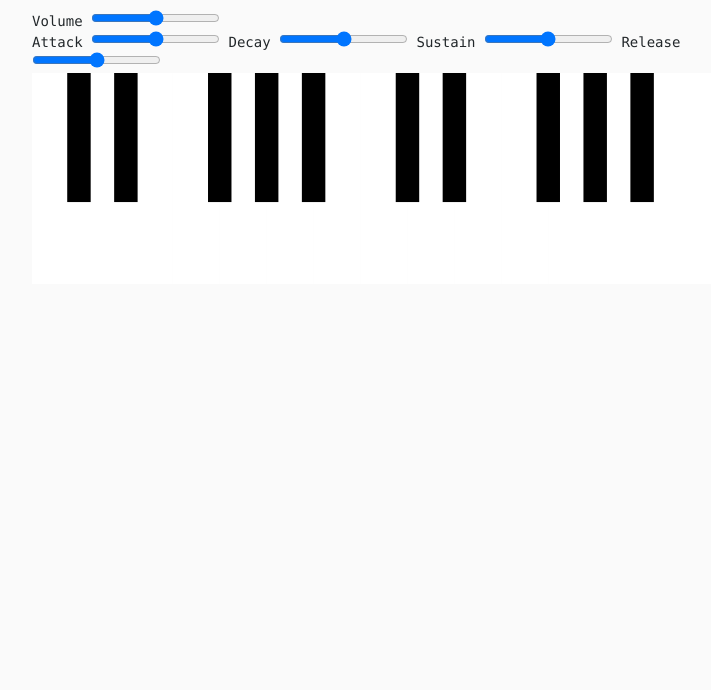
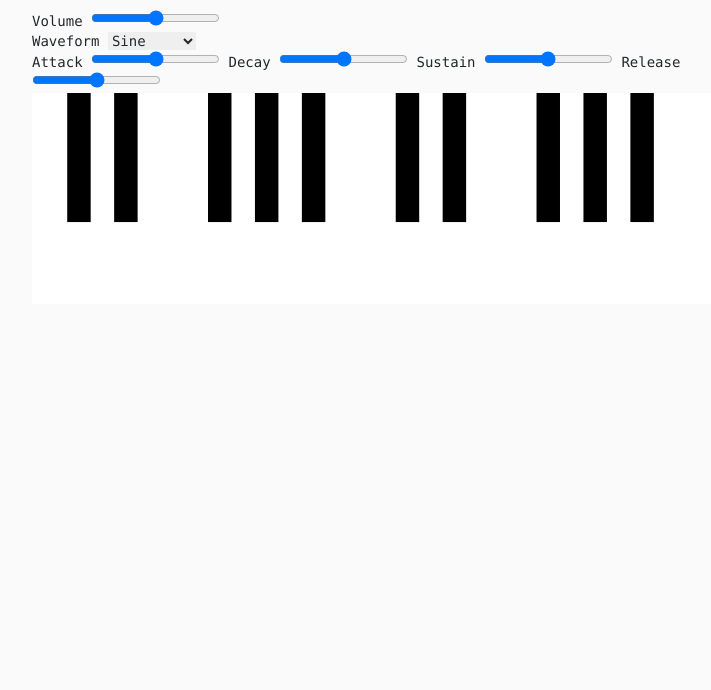
Before and after one commit to nealmm/web-audio-synth, a website built with Vite: page index.html in a window 1280 px wide. Shown: the part 110-800 px from the top of the page, without its empty margins (256-967 px from the left). Built offline with nearby package versions, Linux system fonts and the light colour scheme.

Commit message:
Added waveform select

```diff
--- a/index.html
+++ b/index.html
@@ -12,6 +12,15 @@
     <div class="w-full h-full">
       <label for="volume">Volume</label>
       <input id="volume" type="range" min="0" max="1" step="0.01">
+    </div>
+    <div class="w-full h-full">
+      <label for="waveform">Waveform</label>
+      <select id="waveform">
+        <option value="sine">Sine</option>
+        <option value="square">Square</option>
+        <option value="sawtooth">Sawtooth</option>
+        <option value="triangle">Triangle</option>
+      </select>
     </div>
     <div class="w-full h-full">
       <label for="attack">Attack</label>
--- a/src/main.ts
+++ b/src/main.ts
@@ -19,6 +19,8 @@ volume.connect(context.destination);
 const compressor: DynamicsCompressorNode = context.createDynamicsCompressor();
 compressor.connect(volume);
 
+let waveform: OscillatorType = 'sine';
+
 const envelope = { attack: 0.0, decay: 0.0, sustain: 0.0, release: 0.0 };
 
 function playNote(note: string): void {
@@ -27,6 +29,7 @@ function playNote(note: string): void {
   if (freq != undefined) {
     const osc: OscillatorNode = context.createOscillator();
     osc.frequency.setValueAtTime(freq, context.currentTime);
+    osc.type = waveform;
 
     const amp: GainNode = context.createGain();
     amp.gain.setValueAtTime(0, context.currentTime);
@@ -58,6 +61,16 @@ if (volumeInput != null && volumeInput instanceof HTMLInputElement) {
 
   volumeInput.addEventListener('input', _ => {
     volume.gain.setValueAtTime(parseFloat(volumeInput.value), context.currentTime);
+  });
+}
+
+const waveformSelect: HTMLElement | null = document.getElementById('waveform');
+
+if (waveformSelect != null && waveformSelect instanceof HTMLSelectElement) {
+  waveform = waveformSelect.value as OscillatorType;
+
+  waveformSelect.addEventListener('input', _ => {
+    waveform = waveformSelect.value as OscillatorType;
   });
 }
 
```
